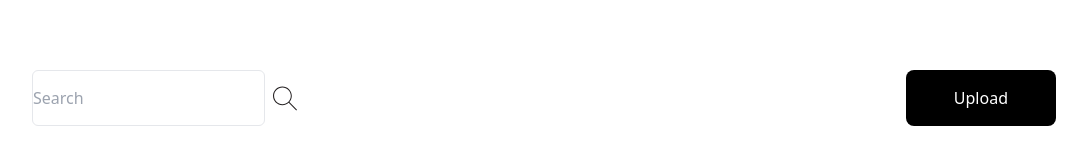
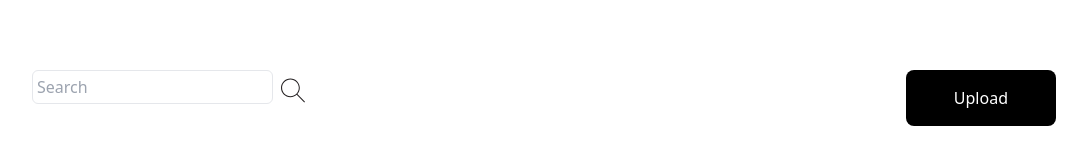
Before and after one commit to VPontis15/image-gallery-, a website: page index.html in a window 1280 px wide. Shown: the part 362-526 px from the top of the page, without its empty margins (96-1183 px from the left). Drawn offline with Linux system fonts and the light colour scheme.

Commit message:
fix input search padding

```diff
--- a/index.html
+++ b/index.html
@@ -21,9 +21,9 @@
           </ul>
         </nav>
         <div class="flex justify-between">
-          <div class="flex">
+          <div class="flex items-start">
             <input
-              class="border border-gray-200 rounded-md"
+              class="border border-gray-200 rounded-md p-1"
               type="text"
               name=""
               id=""
```
Also changed, not shown: css/style.css.
